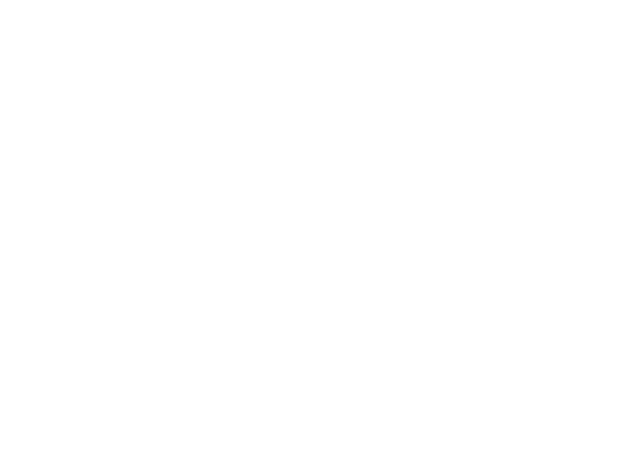
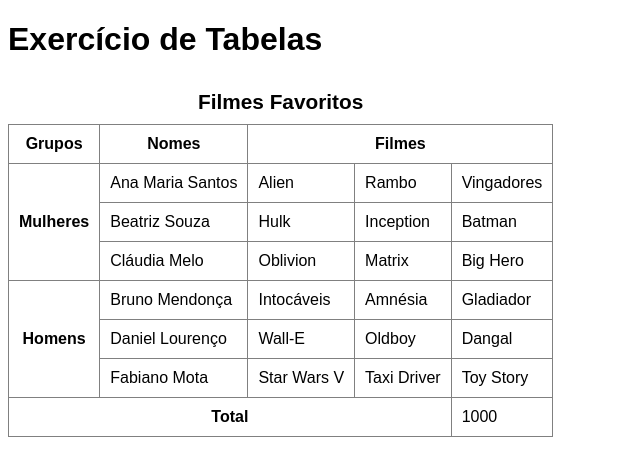
Before and after one commit to AnaBMaciel/html-css, a plain HTML site: page exercicios/ex023/tabela004.html in a window 1280 px wide. Shown: the whole page, without its empty margins (0-640 px from the left). Drawn offline with Linux system fonts and the light colour scheme.

Commit message:
Fiz a tabela004

```diff
--- a/exercicios/ex023/tabela004.html
+++ b/exercicios/ex023/tabela004.html
@@ -4,9 +4,85 @@
     <meta charset="UTF-8">
     <meta name="viewport" content="width=device-width, initial-scale=1.0">
     <title>Tabelas</title>
-    <style></style>
+    <style>
+        body{
+            font-family: Arial, sans-serif;
+        }
+        table{
+            border-collapse: collapse;
+        }
+        caption {
+            font-size: 1.3em;
+            font-weight: bold;
+            padding: 10px;
+        }
+
+        th, td {
+            border: 1px solid gray;
+            padding: 10px;
+        }
+    </style>
 </head>
 <body>
+    <h1>Exercício de Tabelas</h1>
+    <table>
+        <caption>Filmes Favoritos</caption>
 
+        <thead>
+            <tr>
+                <th scope="col">Grupos</th>
+                <th scope="col">Nomes</th>
+                <th colspan="3" scope="colgroup">Filmes</th>
+            </tr>
+        </thead>
+
+        <tbody>
+            <tr>
+                <th rowspan="3" scope="rowgroup">Mulheres</th>
+                <td>Ana Maria Santos</td>
+                <td>Alien</td>
+                <td>Rambo</td>
+                <td>Vingadores</td>
+            </tr>
+            <tr>
+                <td>Beatriz Souza</td>
+                <td>Hulk</td>
+                <td>Inception</td>
+                <td>Batman</td>
+            </tr>
+            <tr>
+                <td>Cláudia Melo</td>
+                <td>Oblivion</td>
+                <td>Matrix</td>
+                <td>Big Hero</td>
+            </tr>
+            <tr>
+                <th rowspan="3" scope="rowgroup">Homens</th>
+                <td>Bruno Mendonça</td>
+                <td>Intocáveis</td>
+                <td>Amnésia</td>
+                <td>Gladiador</td>
+            </tr>
+            <tr>
+                <td>Daniel Lourenço</td>
+                <td>Wall-E</td>
+                <td>Oldboy</td>
+                <td>Dangal</td>
+            </tr>
+            <tr>
+                <td>Fabiano Mota</td>
+                <td>Star Wars V</td>
+                <td>Taxi Driver</td>
+                <td>Toy Story</td>
+            </tr>
+        </tbody>
+
+        <tfoot>
+            <tr>
+                <th colspan="4" scope="row">Total</th>
+                <td>1000</td>
+            </tr>
+        </tfoot>
+    </table>
 </body>
 </html>
```
